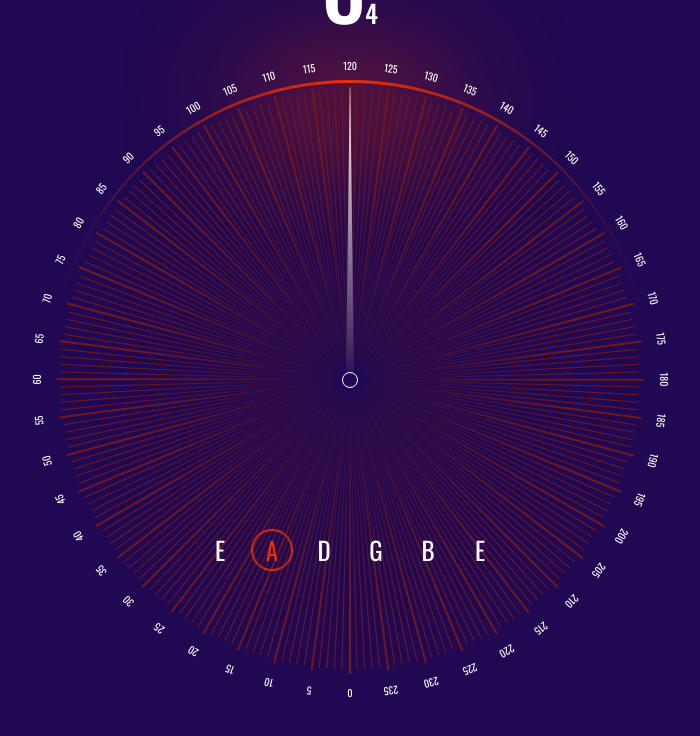
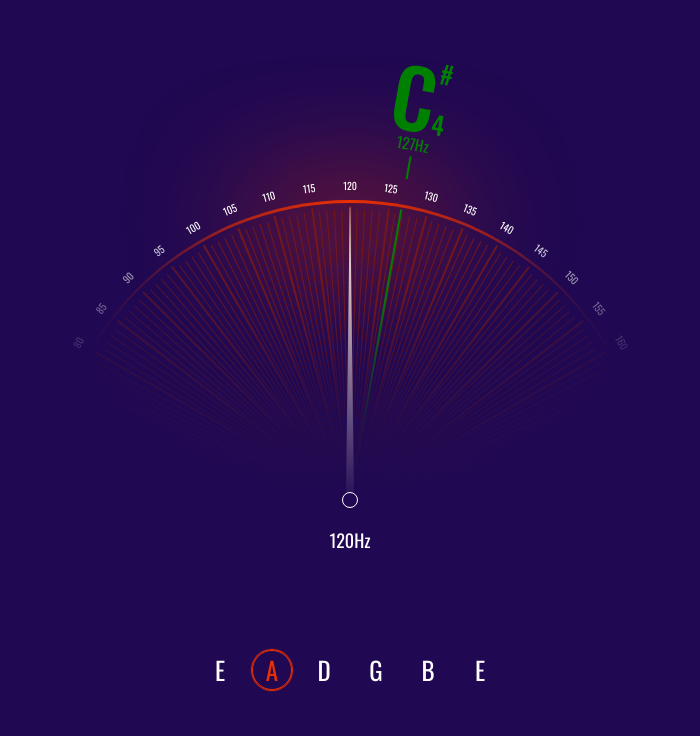
Before and after one commit to AshenFox/tuner, a React (Create React App) app: page / in a window 1280 px wide. Shown: the top 736 px of the page, without its empty margins (290-990 px from the left). Built offline with nearby package versions, Linux system fonts and the light colour scheme.

Commit message:
Note design concept finished.

```diff
--- a/src/layout/home/components/Dial/Note.tsx
+++ b/src/layout/home/components/Dial/Note.tsx
@@ -1,12 +1,16 @@
-import React from 'react';
+import React from "react";
 
 const Note = () => {
   return (
-    <div className='dial__note-cont'>
-      <div className='dial__note-holder'>
-        <span className='dial__note'>C</span>
-        <span className='dial__note-octave'>4</span>
+    <div className="dial__note-cont">
+      <div className="dial__note-holder">
+        <span className="dial__note">C</span>
+        <div className="dial__note-info">
+          <span className="dial__note-sharp">#</span>
+          <span className="dial__note-octave">4</span>
+        </div>
       </div>
+      <div className="dial__note-fr">127Hz</div>
     </div>
   );
 };
--- a/src/layout/home/components/Dial/index.tsx
+++ b/src/layout/home/components/Dial/index.tsx
@@ -1,14 +1,18 @@
-import React from 'react';
-import Fr from './Fr';
-import Notch from './Notch';
-import Note from './Note';
-import { connect } from 'react-redux';
-import { AppState } from '../../../../store/store';
+import React from "react";
+import Fr from "./Fr";
+import Notch from "./Notch";
+import Note from "./Note";
+import { connect } from "react-redux";
+import { AppState } from "../../../../store/store";
 
 const notchesNum = 240;
 
-const notches = [...new Array(notchesNum)].map((_, i) => <Notch key={i} deg={i} />);
-const frs = [...new Array(notchesNum / 5)].map((_, i) => <Fr key={i * 5} deg={i * 5} />);
+const notches = [...new Array(notchesNum)].map((_, i) => (
+  <Notch key={i} deg={i} />
+));
+const frs = [...new Array(notchesNum / 5)].map((_, i) => (
+  <Fr key={i * 5} deg={i * 5} />
+));
 
 interface StateProps {
   main: { most_freq_fr: number };
@@ -25,8 +29,8 @@ const Dial = ({ main }: { main: { most_freq_fr: number } }) => {
   };
 
   return (
-    <div className='dial'>
-      <div className='dial__inner' style={style}>
+    <div className="dial">
+      <div className="dial__inner" style={style}>
         {/* NOTCHES */}
         {notches}
         {/* FREQUENCIES */}
@@ -34,12 +38,17 @@ const Dial = ({ main }: { main: { most_freq_fr: number } }) => {
         {/* NOTES */}
         <Note />
       </div>
-      <div className='dial__housing'>
-        <div className='dial__housing-bottom'></div>
+      <div className="dial__housing">
+        <div className="dial__housing-bottom"></div>
       </div>
-      <div className='dial__center'></div>
-      <div className='dial__hand-cont'>
-        <div className='dial__hand'></div>
+      <div className="dial__center"></div>
+      <div className="dial__hand-cont">
+        <div className="dial__hand"></div>
+      </div>
+      <div className="dial__detfr-cont">
+        <div className="dial__detfr">
+          120<span>Hz</span>
+        </div>
       </div>
     </div>
   );
--- a/src/layout/home/components/PitchDetector.tsx
+++ b/src/layout/home/components/PitchDetector.tsx
@@ -1,9 +1,9 @@
-import React, { useState, useEffect } from 'react';
+import React, { useState, useEffect } from "react";
 // import PropTypes from 'prop-types';
-import { connect } from 'react-redux';
-import { set_fr } from '../../../store/actions/mainActions';
-import ml5 from 'ml5';
-import { AppState } from '../../../store/store';
+import { connect } from "react-redux";
+import { set_fr } from "../../../store/actions/mainActions";
+import ml5 from "ml5";
+import { AppState } from "../../../store/store";
 
 interface OwnProps {}
 
@@ -36,25 +36,33 @@ const PitchDetector: React.FC<Props> = ({ set_fr }) => {
   };
 
   const startPitch = (stream: any, audioContext: any) => {
-    pitchDetection = ml5.pitchDetection('./model', audioContext, stream, modelLoaded);
+    pitchDetection = ml5.pitchDetection(
+      "./model",
+      audioContext,
+      stream,
+      modelLoaded
+    );
   };
 
   const modelLoaded = () => {
-    console.log('Model Loaded');
+    console.log("Model Loaded");
     getPitch();
   };
 
   const getPitch = () => {
     pitchDetection.getPitch(function (err: Error, fr: number) {
       if (fr) {
-        const i = Math.round(Math.log2(Math.round(fr) / concertPitch) * 12);
+        const i = Math.round(
+          Math.log2(Math.round(fr) / concertPitch) * 12
+        );
         let steps = Math.abs(i);
         let dir = Math.sign(i) >= 0;
 
         const closest_note = allNotes[(dir ? i : (i % 12) + 12) % 12];
         const closest_pitch = Math.round(concertPitch * 2 ** (i / 12));
 
-        const octave = 4 + Math.sign(i) * Math.floor((steps + (dir ? 9 : 2)) / 12);
+        const octave =
+          4 + Math.sign(i) * Math.floor((steps + (dir ? 9 : 2)) / 12);
 
         /* set_pitch_arr((pitch_arr) => [...pitch_arr.filter((el, i) => i !== 0), fr]); */
         set_fr(fr);
@@ -83,7 +91,7 @@ export default connect(mapStateToProps, {
 // =====================================
 
 const getMostFrequent = (arr: number[]) => {
-  let compare = '';
+  let compare = "";
   let mostFreq = 0;
 
   arr.reduce((acc: any, val) => {
@@ -114,7 +122,20 @@ let pitchDetection: any;
 let stream: MediaStream;
 
 const concertPitch = 440;
-const allNotes = ['A', 'A#', 'B', 'C', 'C#', 'D', 'D#', 'E', 'F', 'F#', 'G', 'G#'];
+const allNotes = [
+  "A",
+  "A#",
+  "B",
+  "C",
+  "C#",
+  "D",
+  "D#",
+  "E",
+  "F",
+  "F#",
+  "G",
+  "G#",
+];
 
 let i = Math.round(Math.log2(Math.round(523.25) / concertPitch) * 12);
 let steps = Math.abs(i);
--- a/src/styles/components/container.scss
+++ b/src/styles/components/container.scss
@@ -5,7 +5,6 @@
   max-width: 1200px;
 
   display: flex;
-  justify-content: center;
   align-items: center;
   flex-direction: column;
 }
--- /dev/null
+++ b/src/styles/components/dial/detfr.scss
@@ -0,0 +1,27 @@
+.dial {
+  &__detfr-cont {
+    padding-top: 3rem;
+
+    height: max-content;
+    width: 10rem;
+
+    position: absolute;
+    top: 50%;
+    left: calc(50% - 5rem);
+
+    z-index: 25;
+
+    /* animation: 10s infinite reverse linear rotate; */
+
+    display: flex;
+    justify-content: center;
+    align-items: flex-start;
+  }
+
+  &__detfr {
+    font-size: 1.8rem;
+
+    /* background-color: #200952;
+    box-shadow: 0px 0px 1px 1px #200952; */
+  }
+}
--- a/src/styles/components/dial/housing.scss
+++ b/src/styles/components/dial/housing.scss
@@ -13,11 +13,11 @@
 
     z-index: 15;
 
-    display: none;
+    /* display: none; */
   }
 
   &__housing::after {
-    content: '';
+    content: "";
 
     width: 150%;
     height: 150%;
@@ -38,7 +38,7 @@
   }
 
   &__housing::before {
-    content: '';
+    content: "";
 
     width: 150%;
     height: 150%;
--- a/src/styles/components/dial/index.scss
+++ b/src/styles/components/dial/index.scss
@@ -1,13 +1,15 @@
-@import './housing';
-@import './notch';
-@import './note';
-@import './fr';
-@import './hand';
+@import "./housing";
+@import "./notch";
+@import "./note";
+@import "./fr";
+@import "./hand";
+@import "./detfr";
 
 .dial {
   border-radius: 100%;
 
   margin-bottom: -15rem;
+  margin-top: 20rem;
 
   width: 60rem;
   height: 60rem;
@@ -28,7 +30,7 @@
   &::after {
     border-radius: 100%;
 
-    content: '';
+    content: "";
 
     width: 100%;
     height: 100%;
@@ -43,7 +45,7 @@
   }
 
   &::before {
-    content: '';
+    content: "";
 
     width: 25%;
     height: 0px;
--- a/src/styles/components/dial/note.scss
+++ b/src/styles/components/dial/note.scss
@@ -1,23 +1,65 @@
 .dial {
   &__note-cont {
     width: 10rem;
-    height: 48%;
+    height: 50%;
 
     position: absolute;
     bottom: 50%;
     left: calc(50% - 5rem);
 
     transform-origin: 50% bottom;
-    transform: rotate(180deg);
+    transform: rotate(190deg);
 
     display: flex;
-    justify-content: center;
+    flex-direction: column;
+    align-items: center;
 
     z-index: 10;
+
+    color: green;
+
+    &::after,
+    &::before {
+      position: absolute;
+      left: calc(50% - 0.625px);
+      width: 1.25px;
+
+      opacity: 1;
+    }
+
+    &::after {
+      content: "";
+
+      height: 65.5%;
+
+      bottom: 0;
+
+      z-index: 10;
+
+      background: linear-gradient(
+        0deg,
+        transparent 0%,
+        green 75%,
+        green 100%
+      );
+    }
+
+    &::before {
+      content: "";
+
+      height: 5%;
+
+      bottom: 72.5%;
+
+      z-index: 10;
+
+      background: green;
+    }
   }
 
   &__note-holder {
     height: max-content;
+    display: flex;
   }
 
   &__note {
@@ -26,7 +68,14 @@
     font-weight: 500;
   }
 
-  &__note-octave {
+  &__note-info {
+    display: flex;
+    flex-direction: column;
+    justify-content: space-between;
+  }
+
+  &__note-octave,
+  &__note-sharp {
     font-size: 2.5rem;
     font-weight: 500;
   }
```
Also changed, not shown: 1 other file (tests, documents, lock files or other folders).
